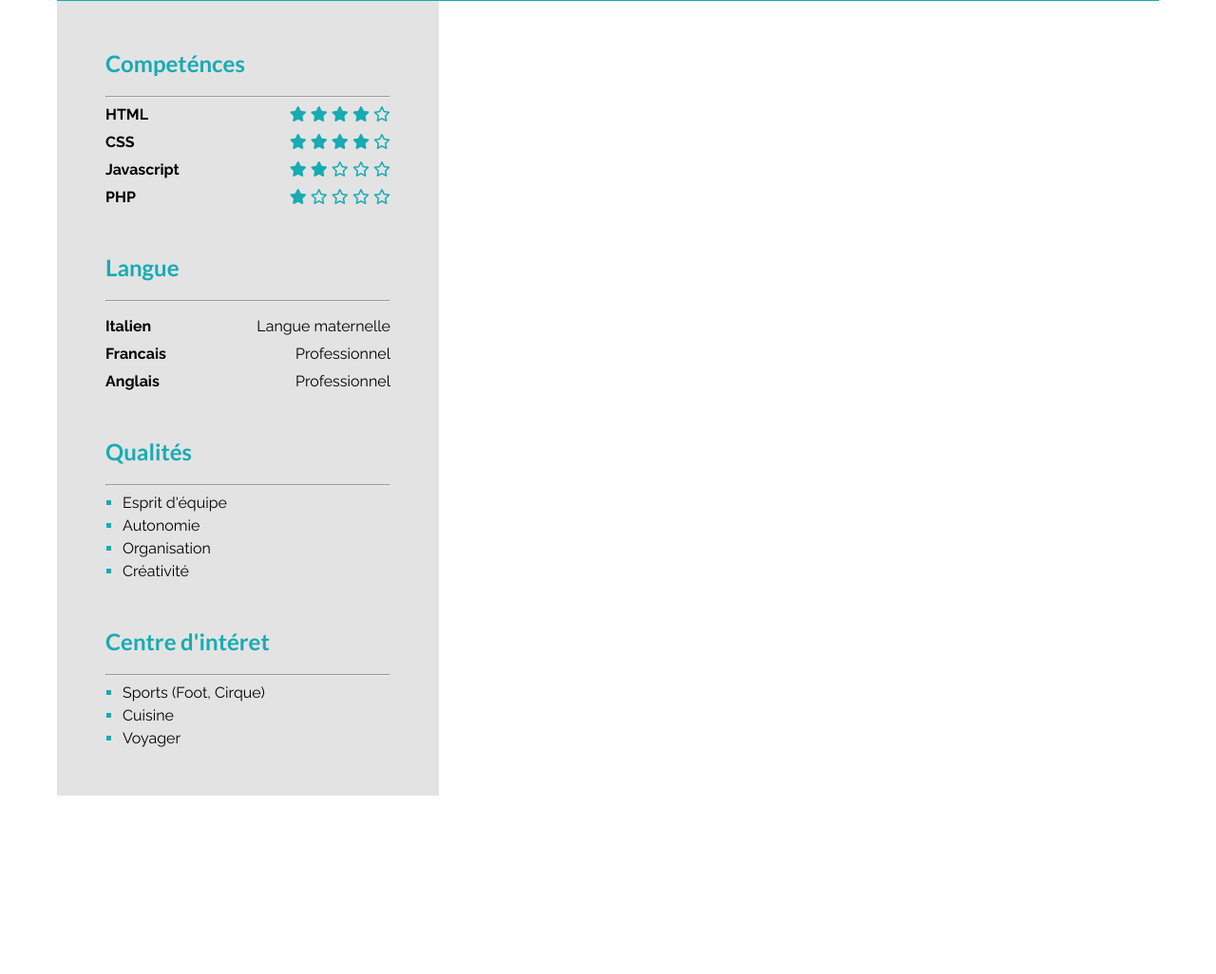
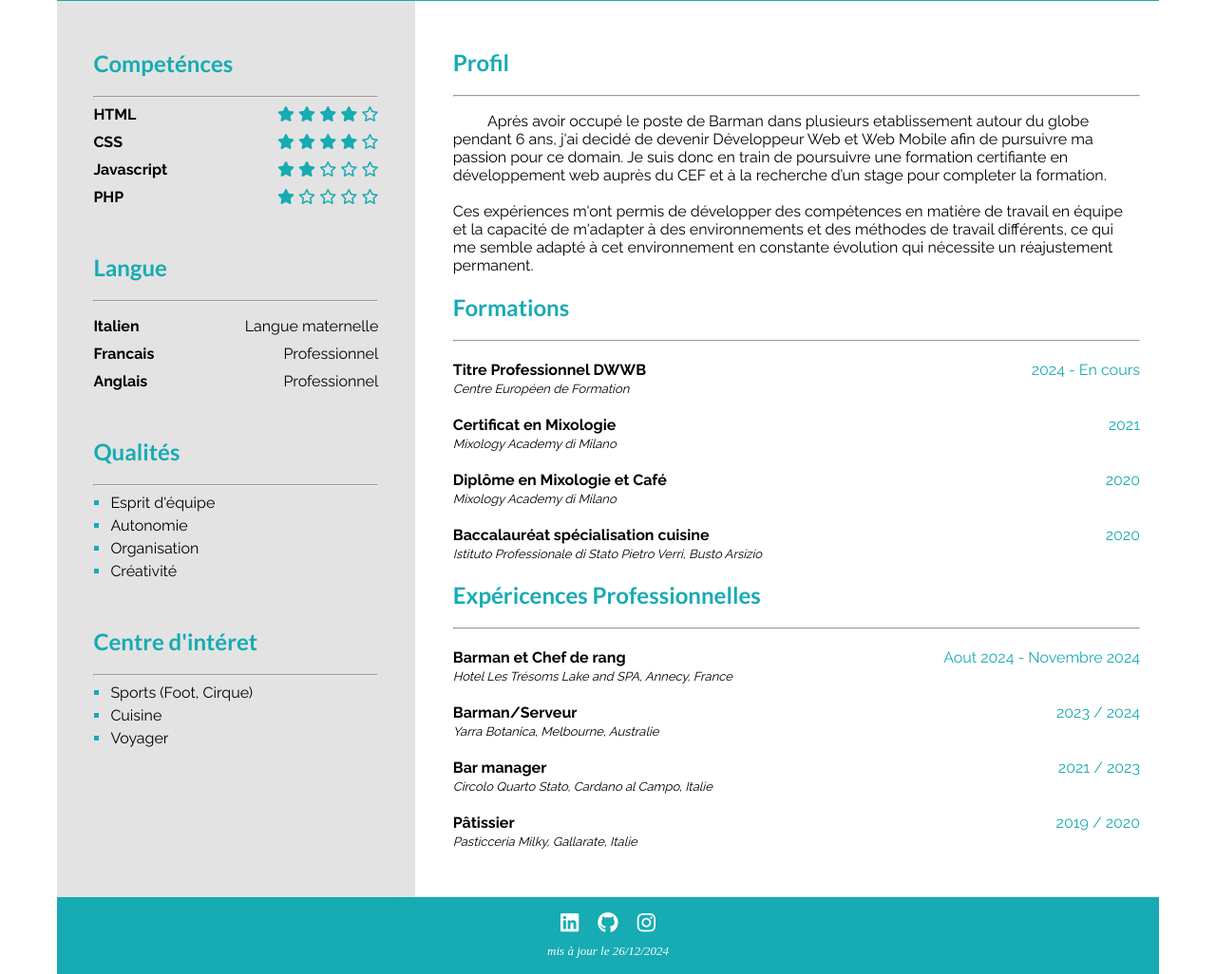
Before and after one commit to IlCarra/Carrara_Stevan_Devoir_3, a plain HTML site: page index.html in a window 1280 px wide. Shown: the part 249-1275 px from the top of the page at 95% size. Before the commit the page ends 1087 px from the top, so only its background shows below. Drawn offline with Linux system fonts and the light colour scheme.

Commit message:
finalisation du main et du footer

```diff
--- /dev/null
+++ b/assets/css/footer.css
@@ -0,0 +1,24 @@
+footer{
+    border: 1px solid #17abb3;
+    background-color: #17abb3;
+    padding: 15px;
+}
+
+.social, .social a{
+    text-align: center;
+    margin: 0 8px;
+    color: white;
+}
+
+footer p{
+    text-align: center;
+    color: white;
+    font-style: italic;
+    font-size: small;
+    margin-top: 10px;
+    margin-bottom: 0;
+}
+
+.fa-brands{
+    font-size: 22px;
+}
--- a/assets/css/style-main.css
+++ b/assets/css/main.css
@@ -1,5 +1,16 @@
-.level{
-    max-width: 400px;
+.main-content{
+    display: flex;
+}
+
+.presentation{
+    width: 70%;
+    padding: 30px 20px;
+    box-sizing: border-box;
+    margin-left: 20px;
+}
+
+.sidebar{
+    width: 400px;
     background-color: #e3e3e3;
     border: 1px solid #e3e3e3;
 }
@@ -10,12 +21,12 @@
     text-align: left;
 }
 
-.level h2{
+.sidebar h2, .presentation h2{
     font-family: "Lato", serif;
     color: #17abb3;
 }
 
-.level{
+.sidebar, .presentation{
     font-family: "Raleway", serif;
 }
 
@@ -62,3 +73,34 @@
 .quality li, .hobby li{
     margin: 5px 0;
 }
+
+.profile-description p{
+    text-indent: 5%;
+}
+
+.diplomas ul, .experiences ul{
+    list-style: none;
+    padding: 0;
+}
+
+.formation, .experience{
+    margin: 20px 0;
+}
+
+.place{
+    font-size: small;
+    font-style: italic;
+}
+
+.experiences li, .diplomas li{
+    display: flex;
+    justify-content: space-between;
+}
+
+.type{
+    font-weight: bold;
+}
+
+.period{
+    color: #17abb3;
+}
--- a/index.html
+++ b/index.html
@@ -4,7 +4,8 @@
     <meta charset="UTF-8">
     <meta name="viewport" content="width=device-width, initial-scale=1.0">
     <link rel="stylesheet" href="./assets/css/style.css">
-    <link rel="stylesheet" href="./assets/css/style-main.css">
+    <link rel="stylesheet" href="./assets/css/main.css">
+    <link rel="stylesheet" href="./assets/css/footer.css">
     <script src="https://kit.fontawesome.com/af4462c2ba.js" crossorigin="anonymous"></script>
     <title>index</title>
 </head>
@@ -32,7 +33,8 @@
     </header>
 
     <main>
-        <section class="level">
+        <section class="main-content">
+            <div class="sidebar">
             <div class="skills">
                 <h2>Competénces</h2>
                 <hr>
@@ -108,7 +110,74 @@
                     <li>Voyager</li>
                 </ul>
             </div>
+            </div>
+
+            <div class="presentation">
+            <div class="profile-description">
+                <h2>Profil</h2>
+                <hr>
+                <p>Après avoir occupé le poste de Barman dans plusieurs etablissement autour du globe pendant 6 ans, j'ai decidé de devenir Développeur Web et Web Mobile afin de pursuivre ma passion pour ce domain. Je suis donc en train de poursuivre une formation certifiante en développement web auprès du CEF et à la recherche d’un stage pour completer la formation.<br>
+                   <br>
+                    Ces expériences m'ont permis de développer des compétences en matière de travail en équipe et la capacité de m'adapter à des environnements et des méthodes de travail différents, ce qui me semble adapté à cet environnement en constante évolution qui nécessite un réajustement permanent.</p>
+            </div>
+
+            <div class="diplomas">
+                <h2>Formations</h2>
+                <hr>
+                <ul>
+                    <div class="formation">
+                        <li><strong>Titre Professionnel DWWB</strong> <span class="period">2024 - En cours</span></li>
+                        <span class="place">Centre Européen de Formation</span>
+                    </div>
+                    <div class="formation">
+                        <li><strong>Certificat en Mixologie</strong> <span class="period">2021</span></li>
+                        <span class="place">Mixology Academy di Milano</span>
+                    </div>
+                    <div class="formation">
+                        <li><strong>Diplôme en Mixologie et Café</strong> <span class="period">2020</span></li>
+                        <span class="place">Mixology Academy di Milano</span>
+                    </div>
+                    <div class="formation">
+                        <li><strong>Baccalauréat spécialisation cuisine</strong> <span class="period">2020</span></li>
+                        <span class="place">Istituto Professionale di Stato Pietro Verri, Busto
+                            Arsizio</span>
+                    </div>
+                </ul>
+            </div>
+
+            <div class="experiences">
+                <h2>Expéricences Professionnelles</h2>
+                <hr>
+                <ul>
+                    <div class="experience">
+                        <li><strong>Barman et Chef de rang</strong> <span class="period">Aout 2024 - Novembre 2024</span></li>
+                        <span class="place">Hotel Les Trésoms Lake and SPA, Annecy, France</span>
+                    </div>
+                    <div class="experience">
+                        <li><strong>Barman/Serveur</strong> <span class="period">2023 / 2024</span></li>
+                        <span class="place">Yarra Botanica, Melbourne, Australie</span>
+                    </div>
+                    <div class="experience">
+                        <li><strong>Bar manager</strong> <span class="period">2021 / 2023</span></li>
+                        <span class="place">Circolo Quarto Stato, Cardano al Campo, Italie</span>
+                    </div>
+                    <div class="experience">
+                        <li><strong>Pâtissier</strong> <span class="period">2019 / 2020</span></li>
+                        <span class="place">Pasticceria Milky, Gallarate, Italie</span>
+                    </div>
+                </ul>
+            </div>
+            </div>
         </section>
     </main>
+
+    <footer>
+        <div class="social">
+            <a href="#"><i class="fa-brands fa-linkedin"></i></a>
+            <a href="#"><i class="fa-brands fa-github"></i></a>
+            <a href="#"><i class="fa-brands fa-instagram"></i></a>
+        </div>
+        <p>mis à jour le 26/12/2024</p>
+    </footer>
 </body>
 </html>
```
